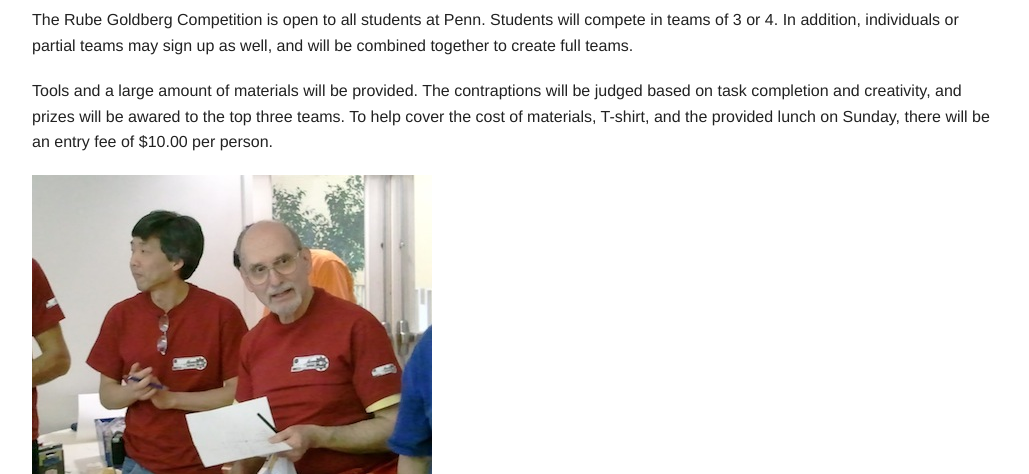
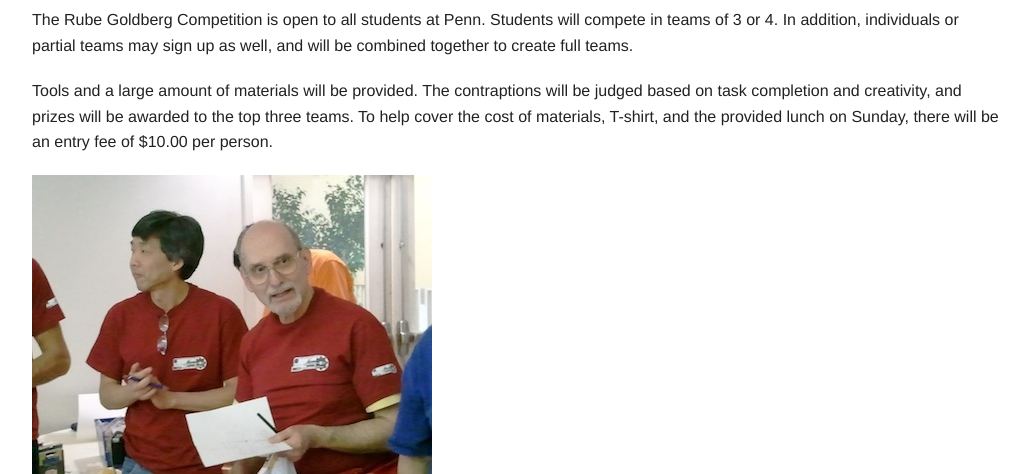
Before and after one commit to STWing/rubegoldberg-web, a PHP site: page / in a window 1280 px wide. Shown: the part 1144-1618 px from the top of the page, without its empty margins (123-1152 px from the left). Run offline with PHP 8.4, Linux system fonts and the light colour scheme; data that the repository does not hold is empty.

Commit message:
Fix tpyo

```diff
--- a/_index.php
+++ b/_index.php
@@ -42,7 +42,7 @@
 
     <p>Tools and a large amount of materials will be provided. The contraptions
       will be judged based on task completion and creativity, and prizes will be
-      awared to the top three teams. To help cover the cost of materials,
+      awarded to the top three teams. To help cover the cost of materials,
       T-shirt, and the provided lunch on Sunday, there will be an entry fee of
       $10.00 per person.</p>
 
```
